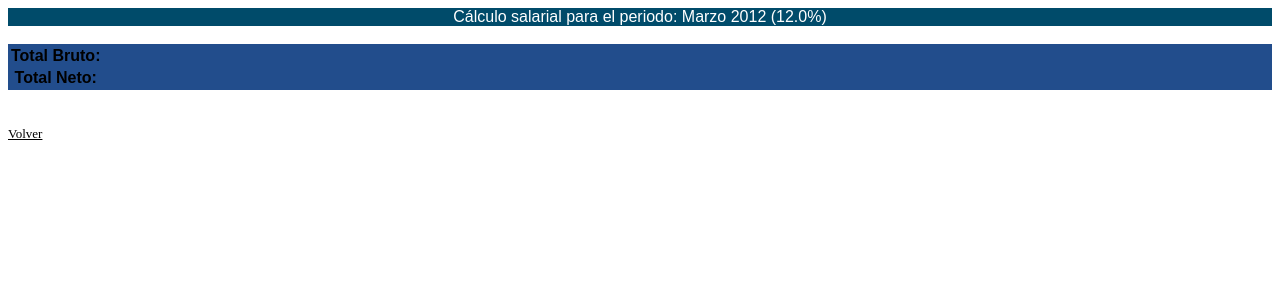
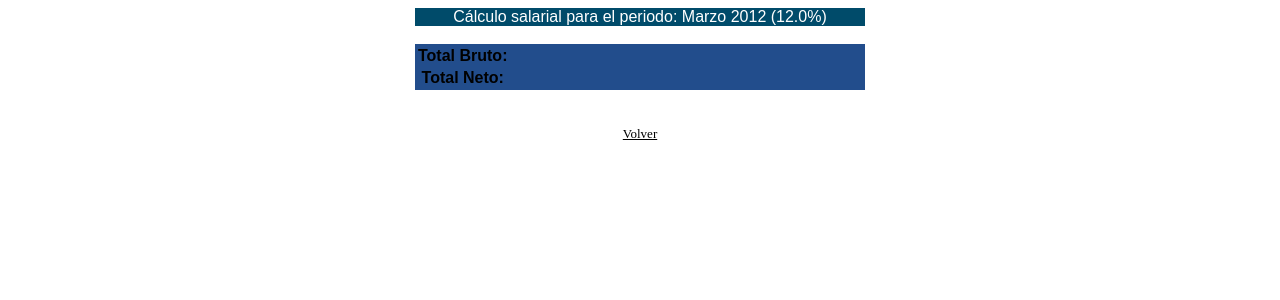
Before and after one commit to baco/adiuc-salary-calculator, a Django app: template salary_calculator_app/templates/salary_calculated.html in a window 1280 px wide. Shown: the top 300 px of the page. Run offline with Django 3.2, Linux system fonts and the light colour scheme; the template is opened without the code that fills it: values that come from a table or form of the project are taken from there, others are empty; data comes from the database, SQL or seed files in the repository.

Commit message:
changes in templates: sizes and composition

```diff
--- a/salary_calculator_app/static/css/style.css
+++ b/salary_calculator_app/static/css/style.css
@@ -42,10 +42,12 @@ div.totales {
     background-color: #224d8c;
     text-align: center;
     font-family: "Arial";
+    width:450px;
 }
 #result {
     margin:1px;
     padding:2px;
+    width:500px;
 }
 
 td.descuentos{
@@ -65,6 +67,8 @@ div.title {
     color: #FFFFFF;
     text-align: center;
     font-family: "Arial";
+    width:450px;
+
 }
 
 #forms_table {
@@ -85,8 +89,12 @@ div.title {
 
 div.results_cargo {
     background-color: #ededed;
+    width:450px;
 }
 
 tr.dark{
     background-color: #cdcdcd;
 }
+hr{
+	border: 1px #cdcdcd dotted;
+}
--- a/salary_calculator_app/templates/salary_calculated.html
+++ b/salary_calculator_app/templates/salary_calculated.html
@@ -9,7 +9,7 @@
 	</head>
 
 	<body>
-
+	<div align=center>
 			<div class = "title">
 			    C&aacute;lculo salarial para el periodo: {{ aumento.get_mes_display }} {{ aumento.get_anio_display }} ({{ aumento.porcentaje }}%)
 			</div>
@@ -18,7 +18,7 @@
             <div class="results_cargo">
                 {% for res in lista_res %}
                 <table>
-                    <tr>
+                    <tr">
                         <td> Cargo: </td>
                         <td>{{ res.cargo.tipo }} {% if res.cargo.dedicacion %}, {{ res.cargo.get_dedicacion_display }}{% endif %}</td>
                     </tr>
@@ -90,7 +90,7 @@
                         <td> {{ res.acum_ret|floatformat:-2 }} </td>
                     </tr>
                 </table>
-                <hr />
+               <hr />
                 {% endfor %}
 
             </div>
@@ -109,7 +109,7 @@
             </div>
             <br><br>
             <a class="agregar_quitar"href="javascript: history.back()"> Volver</a>
-
+	</div>
 	</body>
 
 </html>
```
